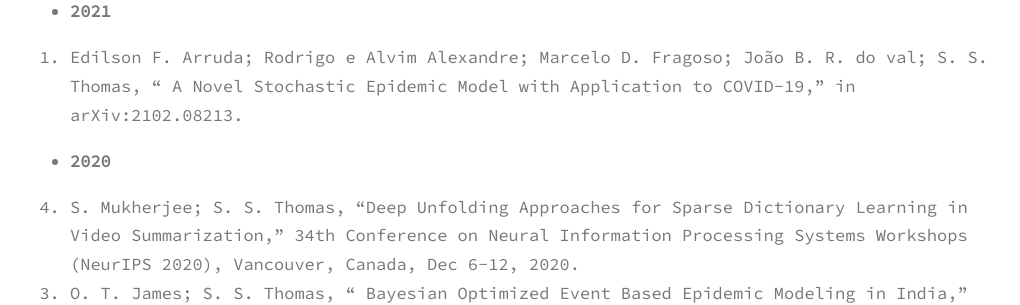
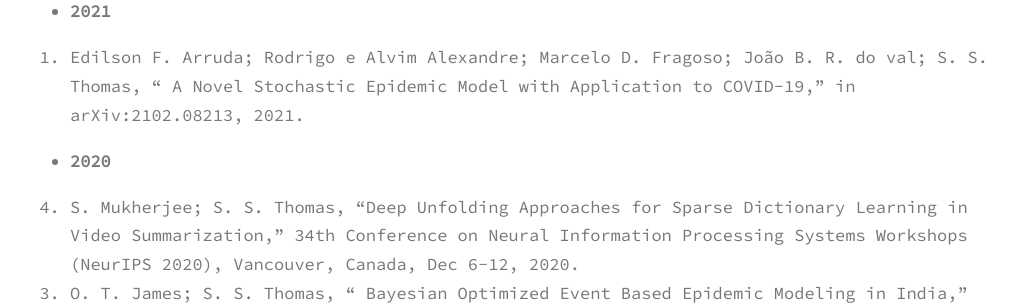
Before and after one commit to sinnuthomas/sinnuthomas.github.io, a Jekyll site: the page built from publications.md, in a window 1280 px wide. Shown: the part 204-509 px from the top of the page, without its empty margins (130-1150 px from the left). Built offline with Jekyll 4.4.1, drawn with Linux system fonts in a browser that asks for light colours.

Commit message:
Update publications.md

```diff
--- a/publications.md
+++ b/publications.md
@@ -6,7 +6,7 @@ permalink: /publications/
 
 * **2021**
 <ol reversed>
-  <li>Edilson F. Arruda; Rodrigo e Alvim Alexandre; Marcelo D. Fragoso; João B. R. do val; S. S. Thomas, “ A Novel Stochastic Epidemic Model with Application to COVID-19,” in arXiv:2102.08213.</li>
+  <li>Edilson F. Arruda; Rodrigo e Alvim Alexandre; Marcelo D. Fragoso; João B. R. do val; S. S. Thomas, “ A Novel Stochastic Epidemic Model with Application to COVID-19,” in arXiv:2102.08213, 2021.</li>
 </ol>
 
 * **2020**
```
